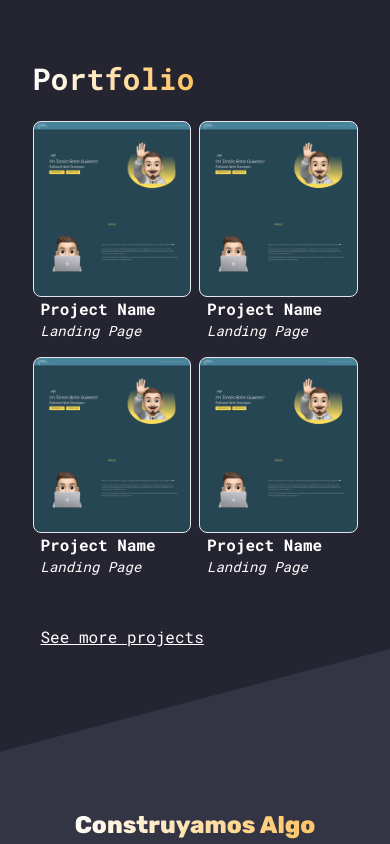
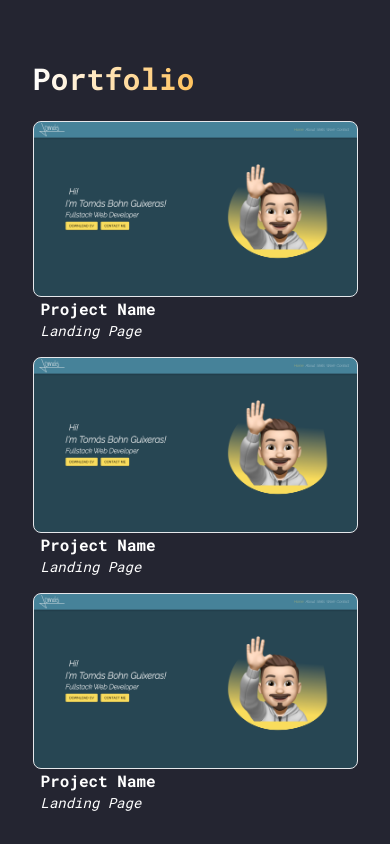
Before and after one commit to tomasguixeras/tomasguixeras-portfolio, a Next.js app: page / in a window 390 px wide. Shown: the part 1000-1844 px from the top of the page. Built offline with nearby package versions, Linux system fonts and the light colour scheme.

Commit message:
Changing project quantity on mobile

```diff
--- a/src/app/page.tsx
+++ b/src/app/page.tsx
@@ -10,7 +10,6 @@ import Technologies from "@/components/Technologies";
 import AboutButtons from "@/components/AboutButtons";
 
 import projects from "@/data/projects.json";
-import SocialButton from "@/components/SocialButton";
 
 interface projectsStructure {
   id: number;
@@ -32,6 +31,8 @@ export default function Home() {
     if (screen) {
       if (parseInt(screen) >= 1024) {
         setRenderProjects(projects.slice(0, 6));
+      } else if (parseInt(screen) <= 640) {
+        setRenderProjects(projects.slice(0, 3));
       } else {
         setRenderProjects(projects.slice(0, 4));
       }
@@ -108,7 +109,9 @@ export default function Home() {
                   <AboutButtons
                     icon={"curriculum"}
                     title={"Download cv"}
-                    url={"/curriculum/CV Tomas Bohn Guixeras | Fullstack Developer | Español.pdf"}
+                    url={
+                      "/curriculum/CV Tomas Bohn Guixeras | Fullstack Developer | Español.pdf"
+                    }
                   />
                 </div>
               )}
@@ -130,7 +133,7 @@ export default function Home() {
           <h3 className="text-3xl font-bold bg-gradient-to-r from-white to-[#FFC25C] text-transparent bg-clip-text w-fit mb-6 md:text-4xl lg:mb-10">
             Portfolio
           </h3>
-          <div className="grid grid-cols-2 gap-2 mb-10 md:gap-4 lg:grid-cols-3 lg:mb-7">
+          <div className="grid grid-cols-1 gap-2 mb-10 md:gap-4 md:grid-cols-2 lg:grid-cols-3 lg:mb-7">
             {renderProjects &&
               renderProjects.map((project) => {
                 return (
```
